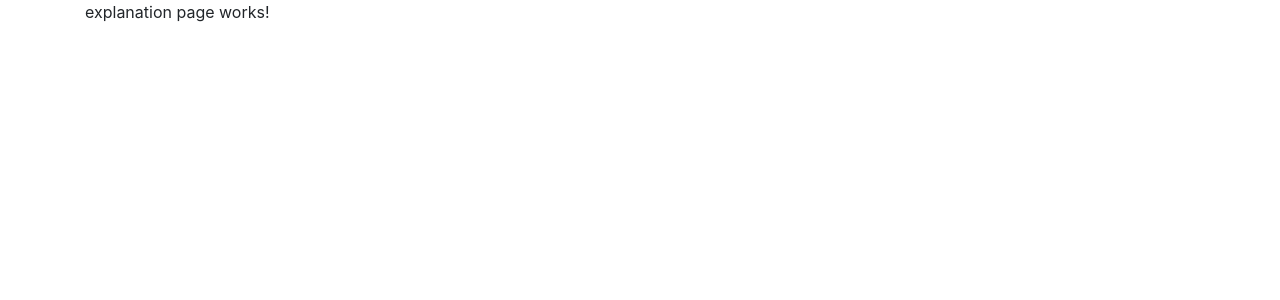
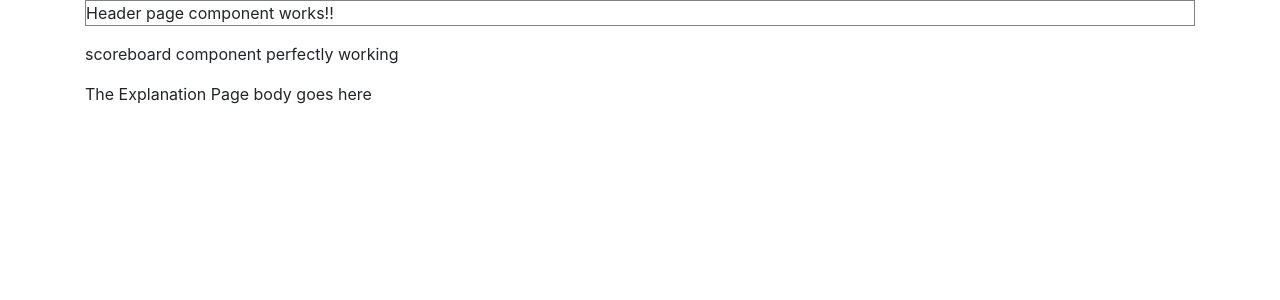
Before and after one commit to NgoziEmeh/Bible-quiz-web-app-frontend, an Angular app: page /explanation in a window 1280 px wide. Shown: the top 300 px of the page. Built offline with nearby package versions, Linux system fonts and the light colour scheme.

Commit message:
explanation selectors

```diff
--- a/src/app/explanation/explanation.component.html
+++ b/src/app/explanation/explanation.component.html
@@ -1 +1,9 @@
-<p>explanation page works!</p>
+<div class="header_area">
+    <app-header></app-header>
+</div>
+<div class="score_area">
+    <app-scoreboard></app-scoreboard>
+</div>
+<div class="explanation_area">
+    <p>The Explanation Page body goes here</p>
+</div>
```
